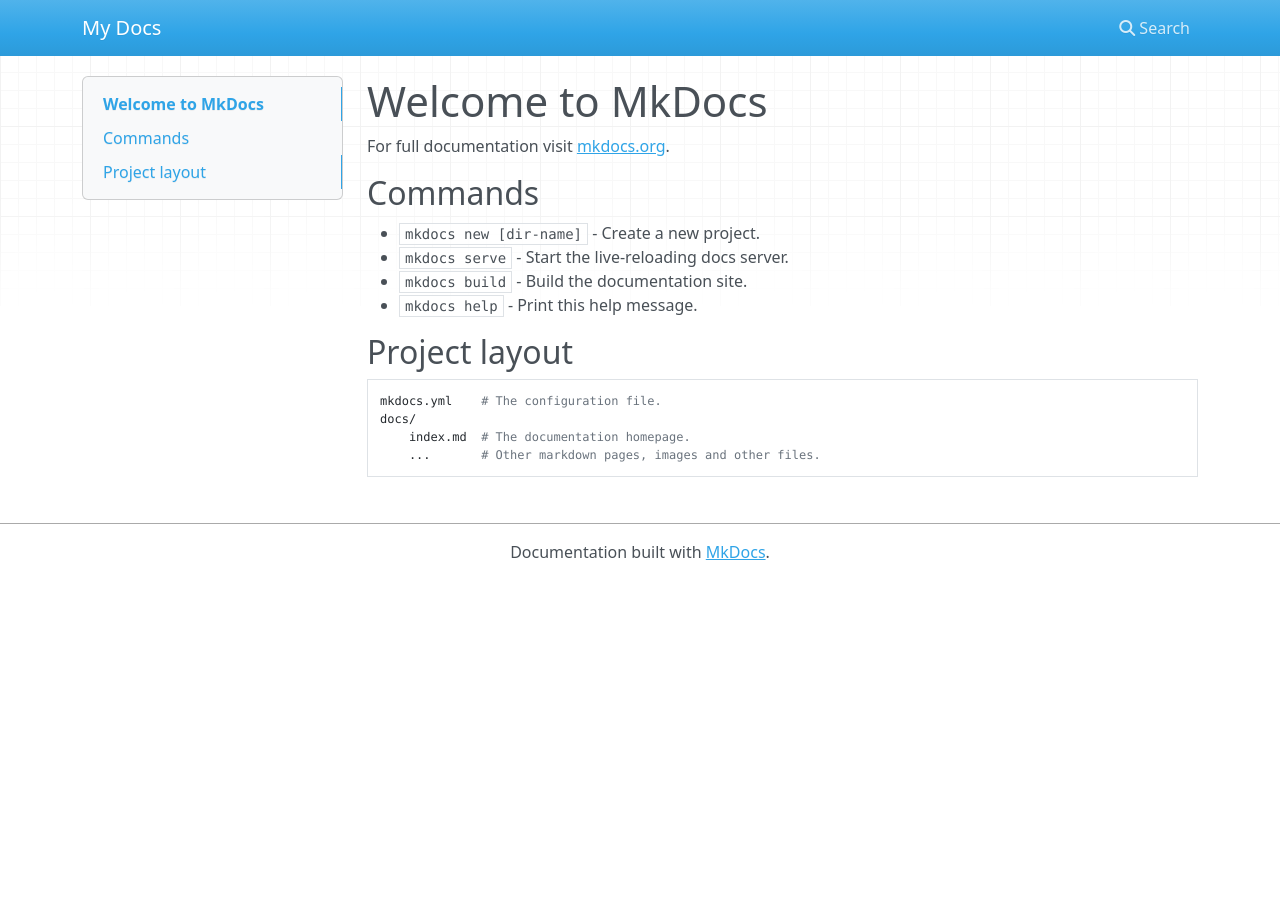
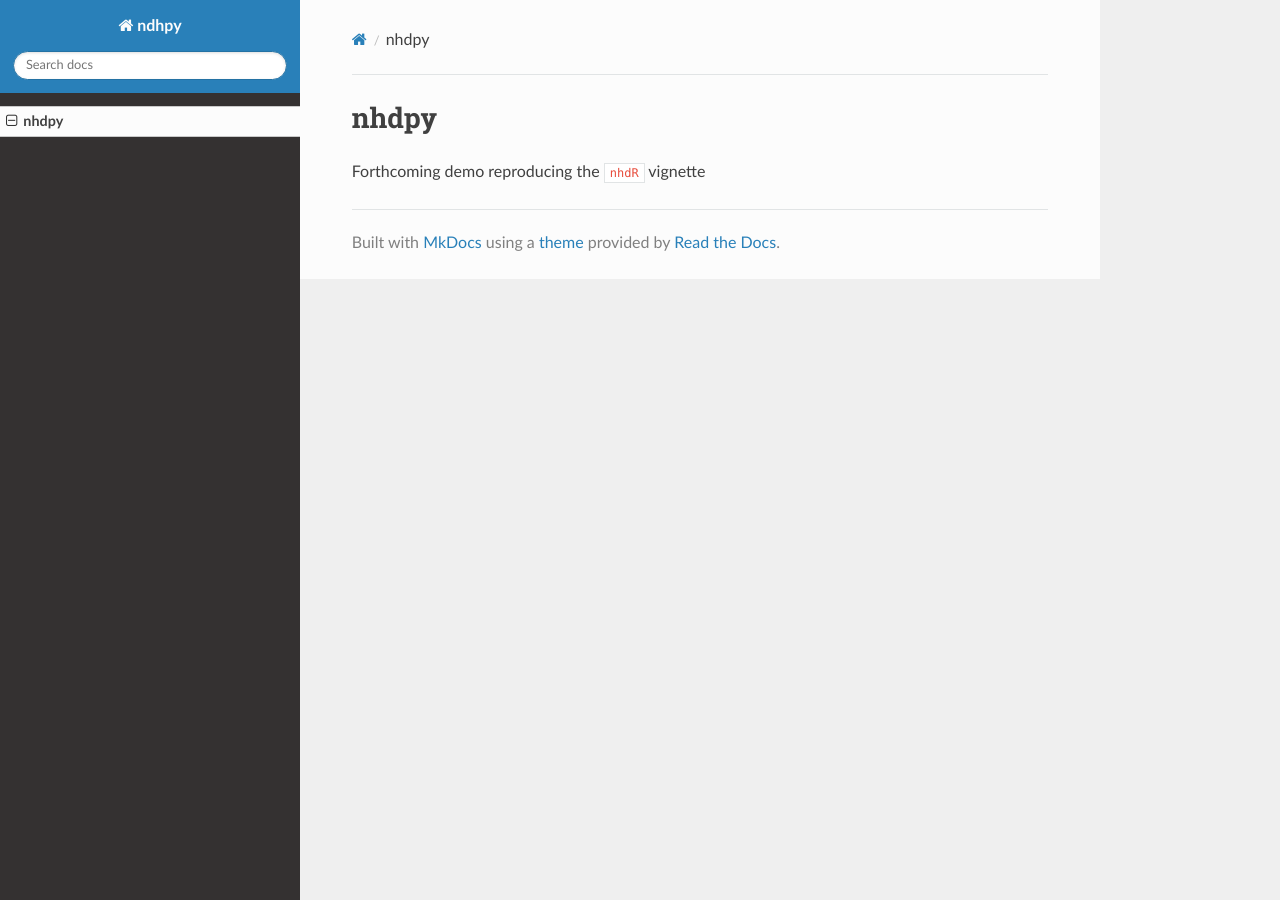
Before and after one commit to jsta/nhdpy, an MkDocs documentation site: the page built from docs/index.md, in a window 1280 px wide. Built offline with MkDocs 1.6.1, drawn with Linux system fonts in a browser that asks for light colours; nearby versions of some CDN libraries.

Commit message:
setup docs workflow, closes #2

```diff
--- a/docs/index.md
+++ b/docs/index.md
@@ -1,17 +1,3 @@
-# Welcome to MkDocs
+# nhdpy
 
-For full documentation visit [mkdocs.org](https://mkdocs.org).
-
-## Commands
-
-* `mkdocs new [dir-name]` - Create a new project.
-* `mkdocs serve` - Start the live-reloading docs server.
-* `mkdocs build` - Build the documentation site.
-* `mkdocs help` - Print this help message.
-
-## Project layout
-
-    mkdocs.yml    # The configuration file.
-    docs/
-        index.md  # The documentation homepage.
-        ...       # Other markdown pages, images and other files.
+Forthcoming demo reproducing the `nhdR` vignette
--- a/mkdocs.yml
+++ b/mkdocs.yml
@@ -1 +1,3 @@
-site_name: My Docs
+site_name: ndhpy
+theme:
+    name: readthedocs
```
Also changed, not shown: 1 other file.
